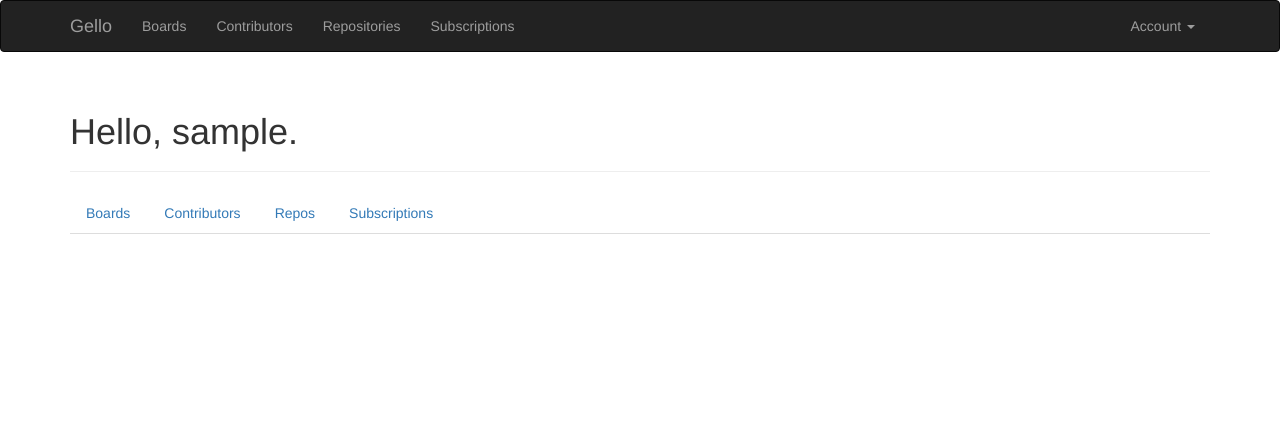
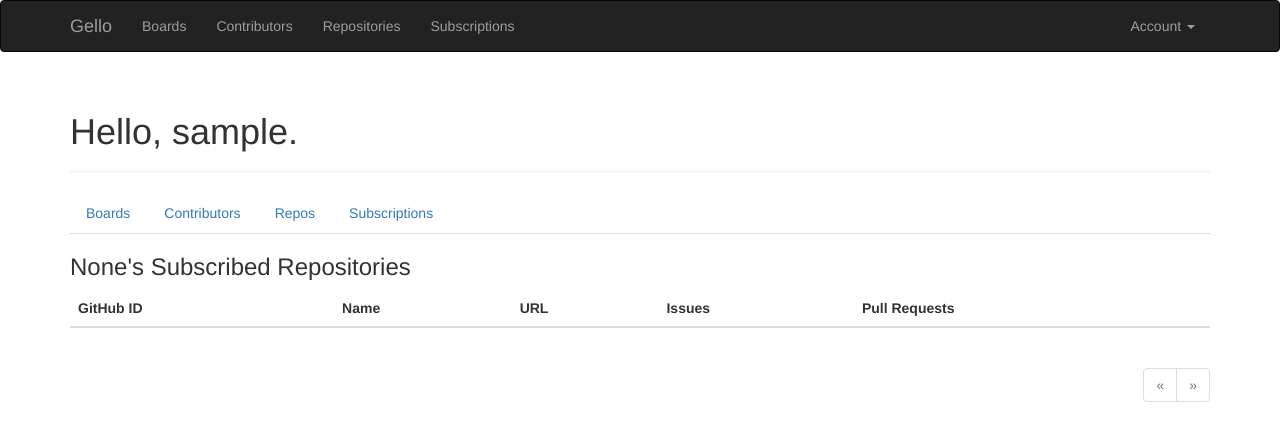
Before and after one commit to DataDog/gello, a Flask app: page / in a window 1280 px wide. Shown: the top 441 px of the page. Run offline with Flask 2, Linux system fonts and the light colour scheme; the visitor is signed in with stand-in values (Sample User, id 1); data comes from the database, SQL or seed files in the repository; data that the repository does not hold is empty; parts of the project's set-up code (start-up, migrations or seed data) failed here and were passed over; some libraries are stand-ins or nearby versions.

Commit message:
Displays the organization's subscribed repositories on the main page.

```diff
--- a/app/controllers/main/views.py
+++ b/app/controllers/main/views.py
@@ -6,9 +6,10 @@
 """
 
 import json
-from flask import render_template, current_app, request
+from flask import render_template, request, current_app
 from . import main
 from ...tasks import GitHubReceiver
+from ...models import Repo, Subscription
 
 
 @main.route('/', methods=['GET', 'POST'])
@@ -17,4 +18,19 @@
         GitHubReceiver.delay(payload=json.loads(request.get_data()))
         return "GitHub event received."
 
-    return render_template('index.html')
+    page = request.args.get('page', 1, type=int)
+
+    # Display the subscribed repositories in the home view
+    subscription_ids = [r.repo_id for r in Subscription.query]
+    query = Repo.query.filter(Repo.github_repo_id.in_(subscription_ids))
+    pagination = query.order_by(Repo.timestamp.desc()).paginate(
+        page, per_page=10, error_out=False
+    )
+    subscribed_repos = pagination.items
+
+    return render_template(
+        'index.html',
+        subscribed_repos=subscribed_repos,
+        pagination=pagination,
+        organization_name=current_app.config.get('GITHUB_ORG_LOGIN')
+    )
--- a/app/controllers/repos/views.py
+++ b/app/controllers/repos/views.py
@@ -29,8 +29,7 @@
     page = request.args.get('page', 1, type=int)
     query = Repo.query
     pagination = query.order_by(Repo.timestamp.desc()).paginate(
-        page, per_page=10,
-        error_out=False
+        page, per_page=10, error_out=False
     )
     repos = pagination.items
 
--- a/app/templates/index.html
+++ b/app/templates/index.html
@@ -32,6 +32,46 @@
     </div>
   {% endif %}
 
+  {% if current_user.is_authenticated %}
+    <div>
+      <!-- TODO: make this intoka partial -->
+      <h3>{{ organization_name }}'s Subscribed Repositories</h3>
+
+      <table class="table table-hover repos">
+        <thead>
+          <tr>
+            <th>GitHub ID</th>
+            <th>Name</th>
+            <th>URL</th>
+            <th>Issues</th>
+            <th>Pull Requests</th>
+          </tr>
+        </thead>
+        {% for repo in subscribed_repos %}
+          <tr>
+            <td>{{ repo.github_repo_id }}</td>
+            <td>{{ repo.name }}</td>
+            <td>
+              <a href="{{ repo.url }}">
+                {{ repo.url }}
+              </a>
+            </td>
+            <td>
+              <a href="{{ url_for('issue.index', id=repo.id) }}">
+                <b>({{ repo.issues.count() }})</b> issues for {{ repo.name }}
+              </a>
+            </td>
+            <td>
+              <a href="{{ url_for('pull_request.index', id=repo.id) }}">
+                <b>({{ repo.pull_requests.count() }})</b> pull requests for {{ repo.name }}
+              </a>
+            </td>
+          </tr>
+        {% endfor %}
+      </table>
+    </div>
+  {% endif %}
+
   {% if pagination %}
     <div class="pagination">
       {{ macros.pagination_widget(pagination, '.index') }}
```
